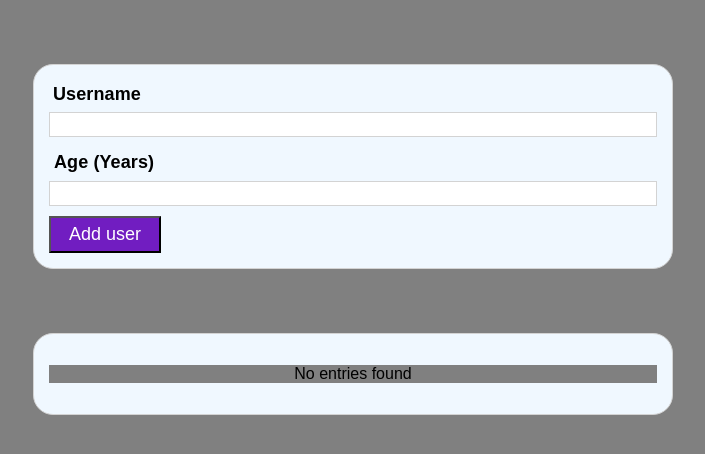
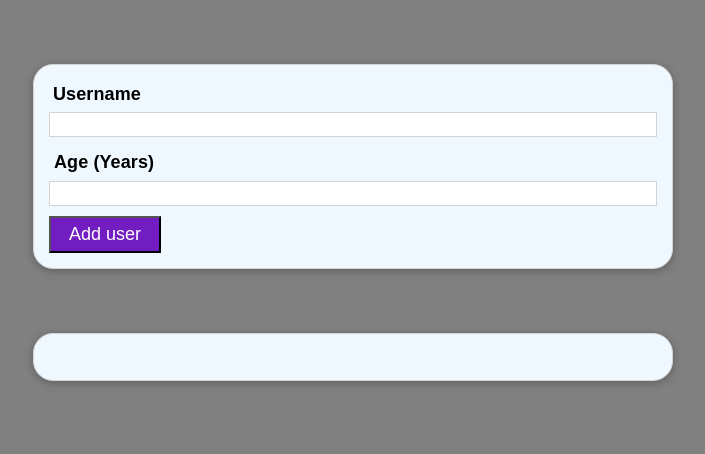
Before and after one commit to AtanasVA/LoginProject, a React (Create React App) app: page / in a window 1280 px wide. Shown: the top 454 px of the page, without its empty margins (287-992 px from the left). Built offline with nearby package versions, Linux system fonts and the light colour scheme.

Commit message:
move logic to different components and fix list rendering

```diff
--- a/src/App.js
+++ b/src/App.js
@@ -1,10 +1,23 @@
-import React from "react";
-import NewUser from "./components/NewUser";
+import React, { useState } from "react";
+import NewUserData from "./components/NewUserData";
+import RenderUser from "./components/RenderUser";
 
 function App() {
+  const [usersData, setUsersData] = useState([]);
+
+  const getObjData = (user, age) => {
+    setUsersData((oldUsersData) => {
+      return [
+        ...oldUsersData,
+        { username: user, age: age, id: Math.random().toString() },
+      ];
+    });
+  };
+
   return (
     <div>
-      <NewUser></NewUser>
+      <NewUserData getObjData={getObjData}></NewUserData>
+      <RenderUser users={usersData}></RenderUser>
     </div>
   );
 }
--- a/src/components/NewUser.js
+++ /dev/null
@@ -1,20 +0,0 @@
-import React, { useState } from "react";
-import RenderUser from "./RenderUser";
-import NewUserData from "./NewUserData";
-
-const NewUser = () => {
-  const [username, setUsername] = useState("");
-  const [age, setAge] = useState("");
-  const getObjData = (obj) => {
-    setUsername(obj.username);
-    setAge(obj.age);
-  };
-  return (
-    <>
-      <NewUserData getObjData={getObjData}></NewUserData>
-      <RenderUser username={username} age={age}></RenderUser>
-    </>
-  );
-};
-
-export default NewUser;
--- a/src/components/NewUserData.js
+++ b/src/components/NewUserData.js
@@ -1,8 +1,9 @@
 import React, { useState } from "react";
 import styles from "./NewUserData.module.css";
 import Container from "./UI/Container";
+import Button from "./UI/Button";
 
-const NewUserData = (props) => {
+const NewUserData = ({ getObjData }) => {
   const [username, setUsername] = useState("");
   const [age, setAge] = useState("");
 
@@ -15,18 +16,18 @@ const NewUserData = (props) => {
 
   const submitData = (event) => {
     event.preventDefault();
-    const userData = {
-      username: username,
-      age: age,
-    };
+    if (username.trim().length === 0 || age.trim().length === 0 || +age < 1) {
+      return alert("Incorrect entry");
+    }
 
-    props.getObjData(userData);
+    getObjData(username, age);
     setUsername("");
     setAge("");
   };
   return (
+    <>
       <Container>
-      <label className={styles.username} for="username">
+        <label className={styles.username} htmlFor="username">
           Username
         </label>
         <input
@@ -36,7 +37,7 @@ const NewUserData = (props) => {
           id="username"
           value={username}
         ></input>
-      <label className={styles.age} for="age">
+        <label className={styles.age} htmlFor="age">
           Age (Years)
         </label>
         <input
@@ -47,13 +48,11 @@ const NewUserData = (props) => {
           value={age}
         ></input>
 
-      <input
-        className={styles.submit}
-        type="button"
-        value="Add user"
-        onClick={submitData}
-      ></input>
+        <Button className={styles.submit} type="button" onClick={submitData}>
+          Add user
+        </Button>
       </Container>
+    </>
   );
 };
 
--- a/src/components/RenderUser.js
+++ b/src/components/RenderUser.js
@@ -1,26 +1,16 @@
 import React, { useState } from "react";
 import Container from "./UI/Container";
-import SingleUserData from "./SingleUserData";
-
-const users = [];
 
 const RenderUser = (props) => {
-  users.push(props);
-
-  if (users.length <= 1) {
-    return (
-      <Container>
-        <p>No entries found</p>
-      </Container>
-    );
-  }
-  console.log(users);
+  console.log(props.users);
   return (
     <Container>
       <ul>
-        {users.map(({ username, age }) => {
-          <SingleUserData username={username} age={age} />;
-        })}
+        {props.users.map((userObj) => (
+          <li key={userObj.id}>
+            {userObj.username} ({userObj.age}) years old
+          </li>
+        ))}
       </ul>
     </Container>
   );
--- a/src/components/SingleUserData.js
+++ /dev/null
@@ -1,19 +0,0 @@
-import React, { useState } from "react";
-
-const SingleUserData = ({ username, age }) => {
-  const [usernameRender, setUsernameRender] = useState("");
-  const [ageRender, setAgeRender] = useState("");
-
-  setUsernameRender(usernameRender);
-  setAgeRender(ageRender);
-
-  console.log(usernameRender, ageRender);
-  return (
-    <p>
-      {usernameRender}
-      {ageRender}
-    </p>
-  );
-};
-
-export default SingleUserData;
--- /dev/null
+++ b/src/components/UI/Button.js
@@ -0,0 +1,15 @@
+import React from "react";
+
+const Button = (props) => {
+  return (
+    <button
+      className={props.className}
+      type={props.type}
+      onClick={props.onClick}
+    >
+      {props.children}
+    </button>
+  );
+};
+
+export default Button;
--- a/src/components/UI/Container.module.css
+++ b/src/components/UI/Container.module.css
@@ -1,6 +1,7 @@
 .containter {
   border: 1px solid lightgray;
   background-color: aliceblue;
+  box-shadow: 0 2px 8px rgba(0, 0, 0, 0.26);
   justify-content: center;
   width: fit-content;
   margin: 0 auto;
```
Also changed, not shown: src/components/UI/Button.module.css (added). Lines whose indentation alone changed are shown as unchanged.
